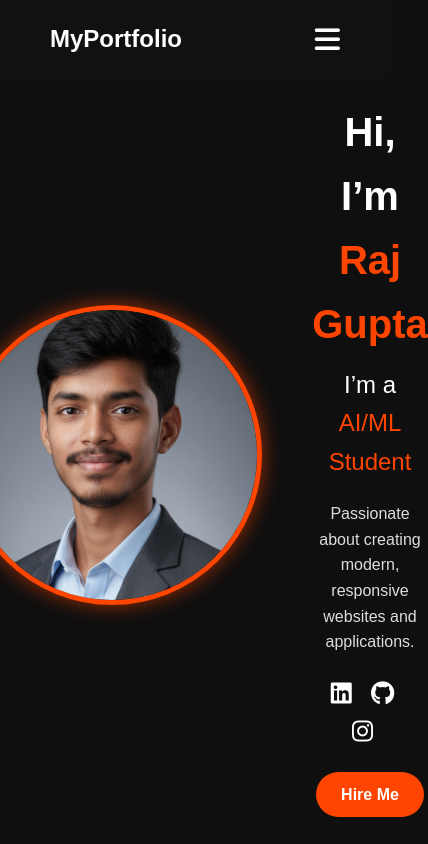
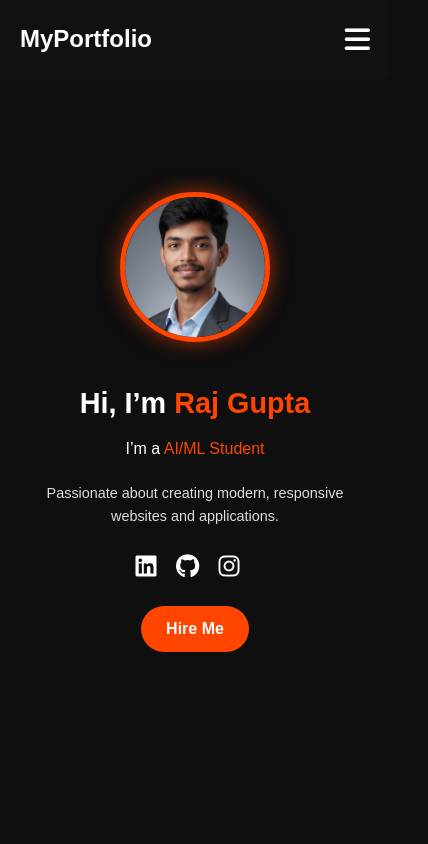
Before and after one commit to Raj2507aiml/portfolio-website, a plain HTML site: page index.html in a window 390 px wide. Shown: the top 844 px of the page, 428 px wide, since content can reach past the window. Drawn offline with Linux system fonts and the light colour scheme.

Commit message:
Update styleprofile.css

```diff
--- a/styleprofile.css
+++ b/styleprofile.css
@@ -1,4 +1,4 @@
-/* Reset */
+
 * {
   margin: 0;
   padding: 0;
@@ -7,14 +7,14 @@
   scroll-behavior: smooth;
 }
 
-/* Body */
+
 body {
   background: #0f0f0f;
   color: #fff;
   line-height: 1.6;
 }
 
-/* Navbar */
+
 header {
   position: fixed;
   width: 100%;
@@ -45,7 +45,6 @@ header nav a.active {
   color: #ff4500;
 }
 
-/* Home Section */
 .home {
   display: flex;
   justify-content: center;
@@ -91,7 +90,6 @@ header nav a.active {
   color: #ddd;
 }
 
-/* Social Icons */
 .social-icons a {
   display: inline-block;
   margin-right: 15px;
@@ -104,7 +102,6 @@ header nav a.active {
   color: #ff4500;
 }
 
-/* Button */
 .btn {
   display: inline-block;
   margin-top: 20px;
@@ -121,9 +118,7 @@ header nav a.active {
   background: #e63900;
 }
 
-/* ////// */
-/* //////// */
-/* Menu icon */
+
 #menu-icon {
   font-size: 1.8rem;
   color: white;
@@ -131,7 +126,6 @@ header nav a.active {
   cursor: pointer;
 }
 
-/* Responsive navbar */
 @media (max-width: 768px) {
   #menu-icon {
     display: block;
@@ -168,14 +162,12 @@ section {
   color: #ff4500;
 }
 
-/* About */
 .about p {
   max-width: 700px;
   margin: auto;
   color: #ddd;
 }
 
-/* Skills */
 .skill-box {
   max-width: 500px;
   margin: 15px auto;
@@ -186,7 +178,6 @@ section {
   justify-content: space-between;
 }
 
-/* Projects */
 .project-card {
   background: #1c1c1c;
   padding: 25px;
@@ -200,7 +191,75 @@ section {
   color: #ff4500;
 }
 
-/* Contact */
 .contact span {
   color: #ff4500;
 }
+
+@media (max-width: 768px) {
+  header {
+    padding: 20px 20px;
+  }
+
+  .home {
+    flex-direction: column;
+    padding: 100px 20px;
+    gap: 30px;
+    text-align: center;
+  }
+
+  .home-img img {
+    width: 200px;
+    height: 200px;
+  }
+
+  .home-content h1 {
+    font-size: 2rem;
+  }
+
+  .home-content h3 {
+    font-size: 1.2rem;
+  }
+
+  .home-content p {
+    font-size: 0.9rem;
+  }
+
+  section {
+    padding: 80px 20px;
+  }
+
+  .section-title {
+    font-size: 1.8rem;
+  }
+
+  .skill-box {
+    padding: 12px 20px;
+  }
+
+  .project-card {
+    padding: 20px;
+  }
+}
+
+@media (max-width: 480px) {
+  .home-content h1 {
+    font-size: 1.8rem;
+  }
+
+  .home-content h3 {
+    font-size: 1rem;
+  }
+
+  .home-img img {
+    width: 150px;
+    height: 150px;
+  }
+
+  section {
+    padding: 60px 15px;
+  }
+
+  .section-title {
+    font-size: 1.5rem;
+  }
+}
```
